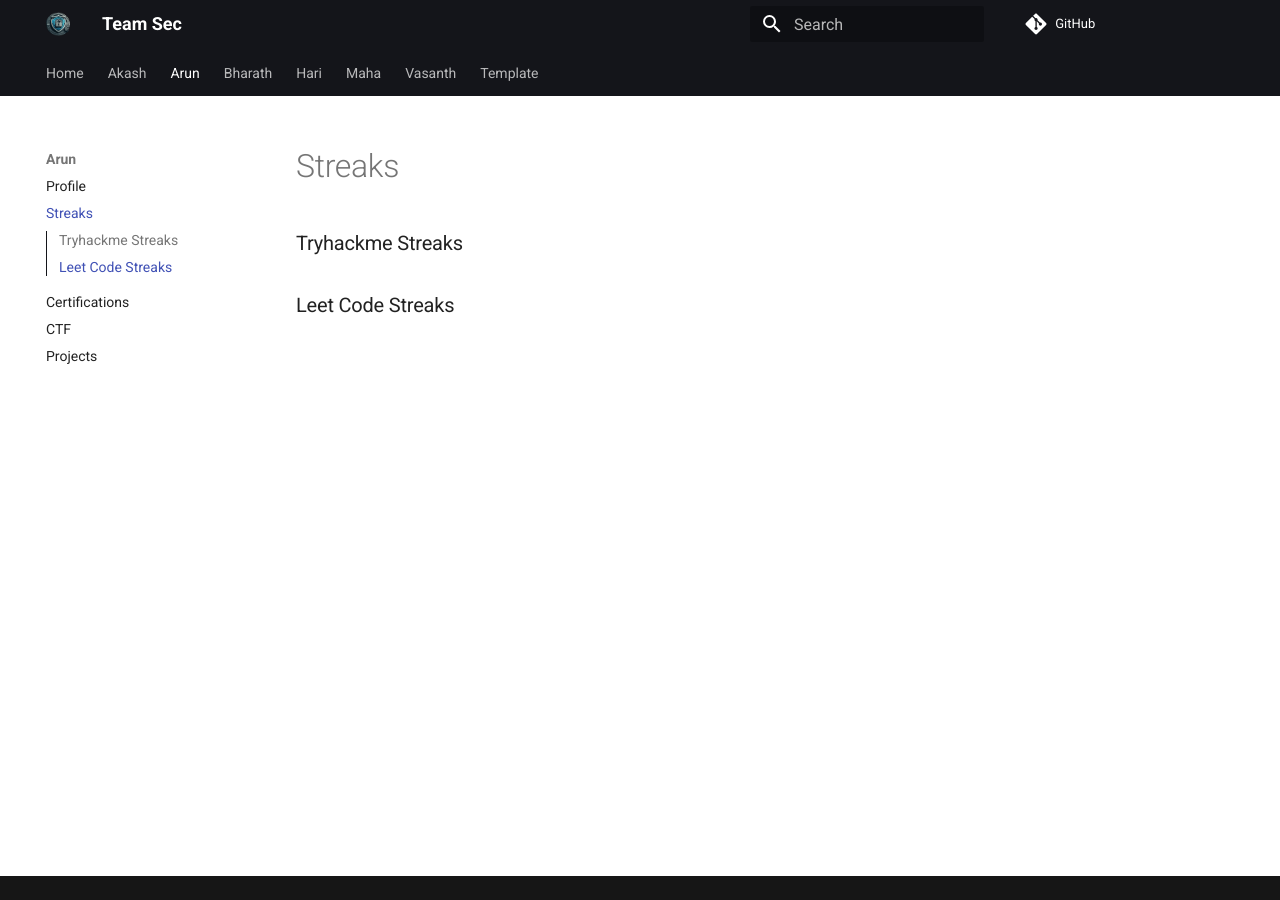
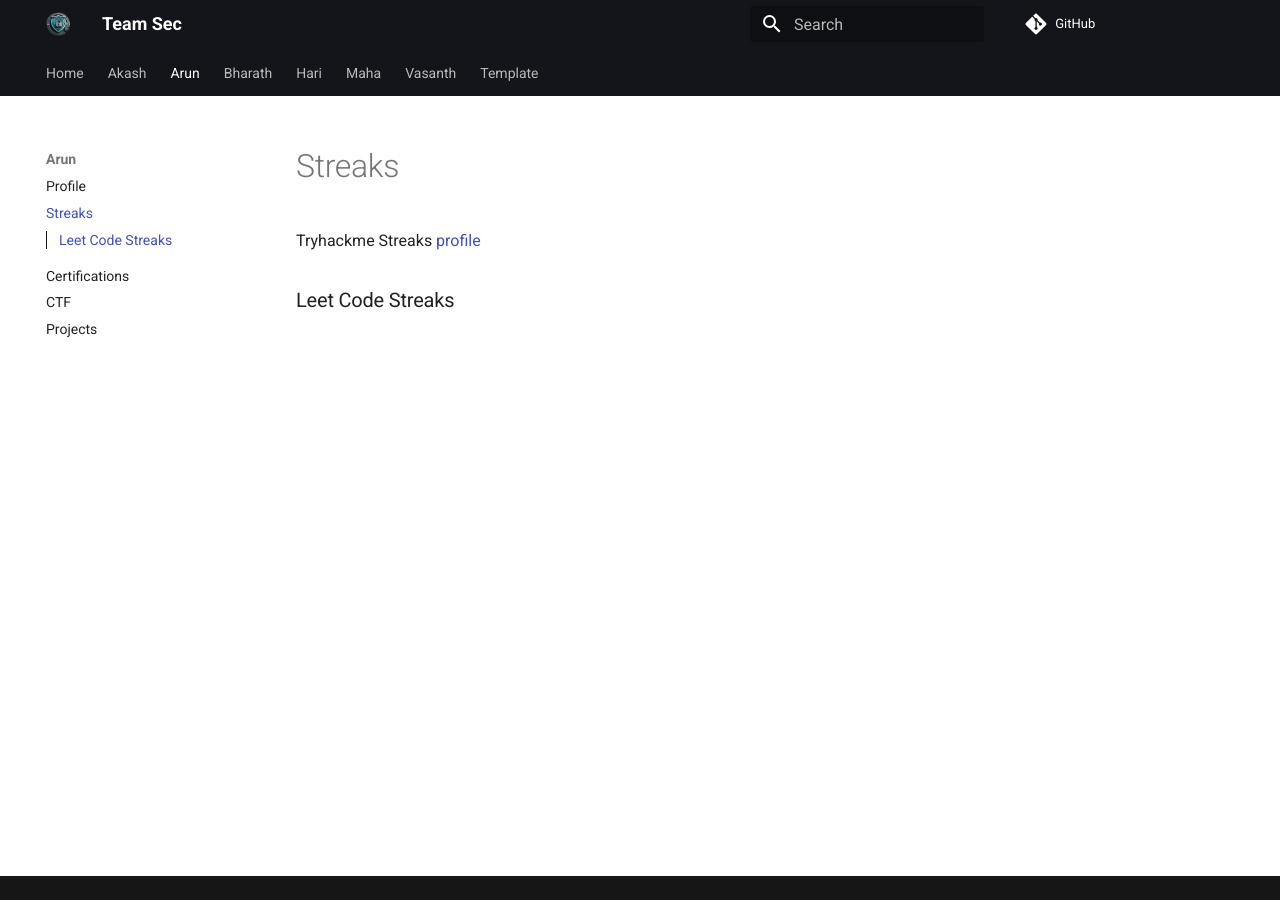
Before and after one commit to mr3xplorer/team_sec, an MkDocs documentation site: the page built from docs/Arun/streaks.md, in a window 1280 px wide. Built offline with MkDocs 1.6.1 and Material for MkDocs 9.7.7, drawn with Linux system fonts in a browser that asks for light colours; comment, search, counter and statistics services are not loaded.

Commit message:
Update streaks.md

```diff
--- a/docs/Arun/streaks.md
+++ b/docs/Arun/streaks.md
@@ -1,6 +1,6 @@
 # Streaks
 
-### Tryhackme Streaks
+ Tryhackme Streaks [profile](https://tryhackme.com/p/nmsoulmates)
 
 
 ### Leet Code Streaks
```
